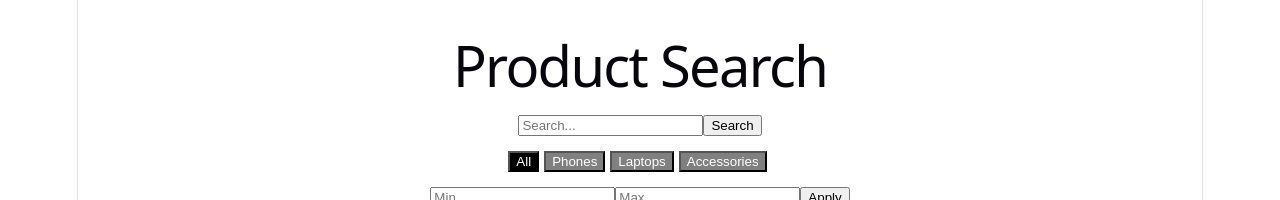
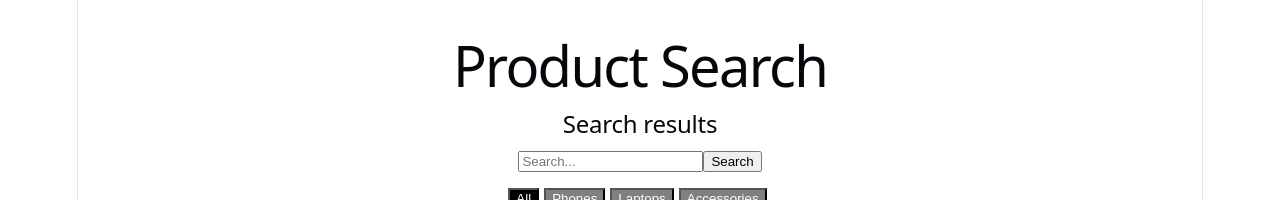
Before and after one commit to 2LIUZ98/COM629-Y3-AE2, a React app in the folder frontend/: page / in a window 1280 px wide. Shown: the top 200 px of the page. Built offline with nearby package versions, Linux system fonts and the light colour scheme; no server answers; the HTML template or start-up script is replaced by a standard one.

Commit message:
WCAG: FIXED HEADING TAGS

```diff
--- a/frontend/src/views/Home.jsx
+++ b/frontend/src/views/Home.jsx
@@ -61,6 +61,7 @@ export default function ProductFeed() {
   return (
     <div style={{ padding: 20 }}>
       <h1>Product Search</h1>
+      <h2 className="sr-only">Search results</h2>
 
       <input
         type="text"
```
